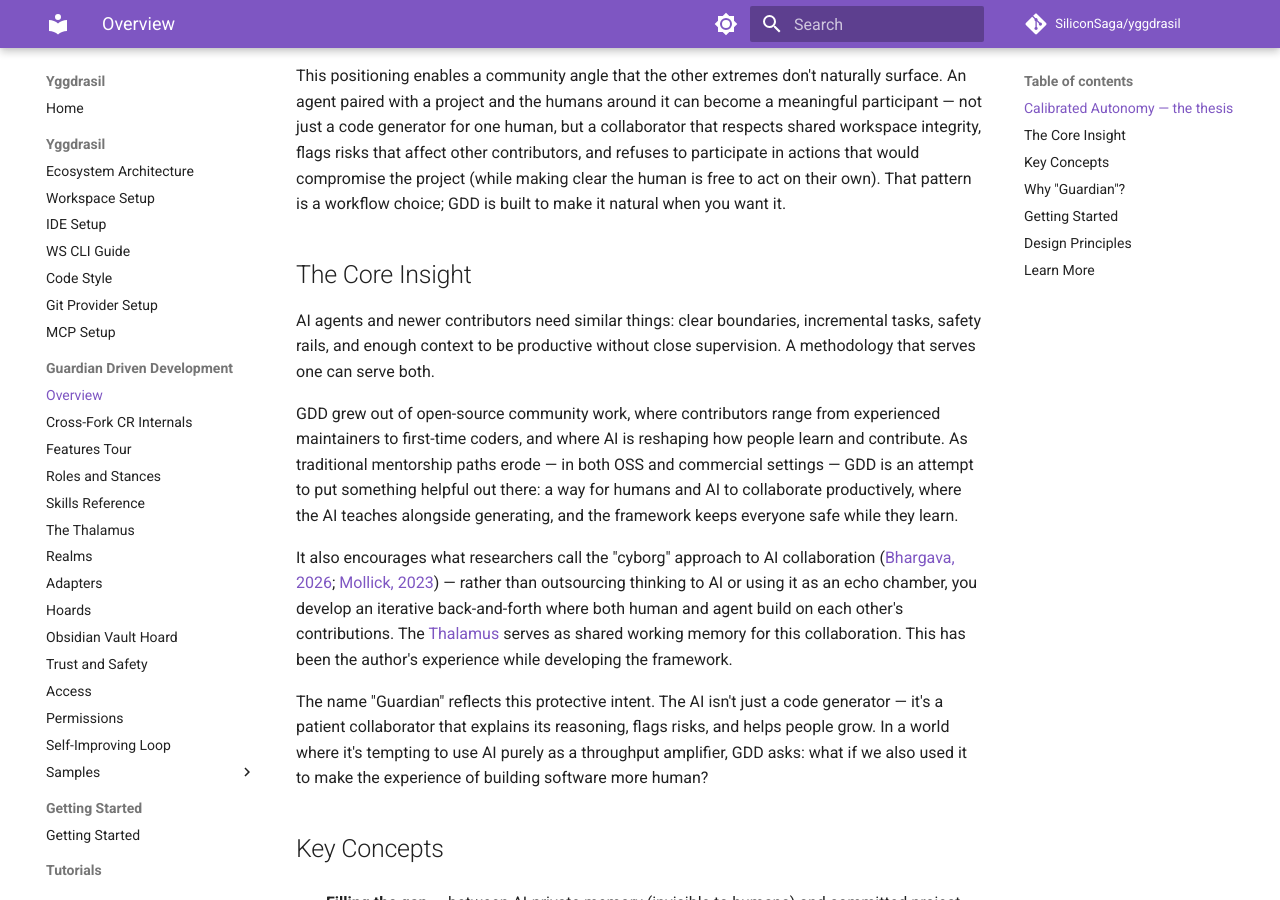
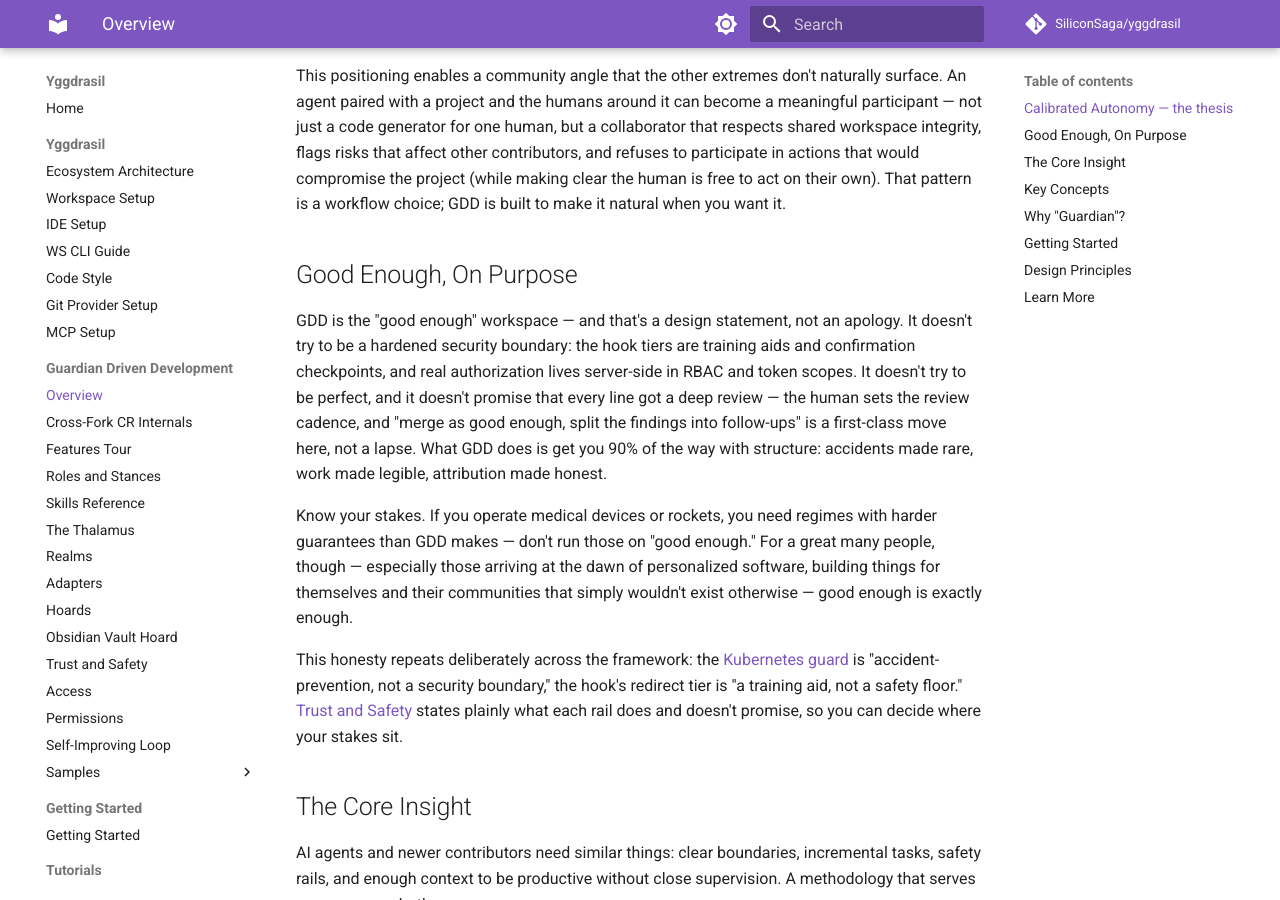
Before and after one commit to SiliconSaga/yggdrasil, an MkDocs documentation site: the page built from docs/gdd/index.md, in a window 1280 px wide and 900 px high, scrolled down 740 px. Built offline with MkDocs 1.6.1 and Material for MkDocs 9.7.7, drawn with Linux system fonts in a browser that asks for light colours; comment, search, counter and statistics services are not loaded.

Commit message:
docs(gdd): name the good-enough posture as a first-class design statement
The docs already expressed this posture piecewise — the k8s guard is "accident-prevention, not a security boundary," the redirect tier is "a training aid, not a safety floor," merge-as-good-enough is a celebrated workflow — but no page named the pattern, leaving readers to induce it.

The GDD index now carries a "Good Enough, On Purpose" section right after the Calibrated Autonomy thesis: GDD doesn't try to be a hardened boundary, a perfection machine, or an everything-deeply-reviewed regime; it gets you 90% of the way with structure that makes accidents rare, work legible, and attribution honest. It says plainly who that is and isn't for (not medical devices or rockets; exactly right for the dawn of personalized software). Trust and Safety gets a matching intro note so the reader most in need of the honesty — someone assessing the rails — sees what each one does and doesn't promise.

Co-Authored-By: Claude Fable 5 <noreply@anthropic.com>

```diff
--- a/docs/gdd/index.md
+++ b/docs/gdd/index.md
@@ -9,6 +9,14 @@ GDD sits deliberately in the middle of the AI-collaboration spectrum. On one end
 What it tunes for is the middle band: software you intend to maintain, learn from while building, and grow with — your code, your agent, and (when you have one) your community evolving together. The human stays involved at a regular cadence — not every commit (the agent often increments through several before a review pause), but every PR title and merge decision is a deliberate human call; pushes to topic branches are often comfortable to auto-approve once the workflow's familiar. The [PreToolUse hook](agent-training.md), the `ws orient` discovery surface, and the wrapper-first reflex contract together support this rhythm — the structural reason a human and an agent can stay in sync without ceremony getting in the way.
 
 This positioning enables a community angle that the other extremes don't naturally surface. An agent paired with a project and the humans around it can become a meaningful participant — not just a code generator for one human, but a collaborator that respects shared workspace integrity, flags risks that affect other contributors, and refuses to participate in actions that would compromise the project (while making clear the human is free to act on their own). That pattern is a workflow choice; GDD is built to make it natural when you want it.
+
+## Good Enough, On Purpose
+
+GDD is the "good enough" workspace — and that's a design statement, not an apology. It doesn't try to be a hardened security boundary: the hook tiers are training aids and confirmation checkpoints, and real authorization lives server-side in RBAC and token scopes. It doesn't try to be perfect, and it doesn't promise that every line got a deep review — the human sets the review cadence, and "merge as good enough, split the findings into follow-ups" is a first-class move here, not a lapse. What GDD does is get you 90% of the way with structure: accidents made rare, work made legible, attribution made honest.
+
+Know your stakes. If you operate medical devices or rockets, you need regimes with harder guarantees than GDD makes — don't run those on "good enough." For a great many people, though — especially those arriving at the dawn of personalized software, building things for themselves and their communities that simply wouldn't exist otherwise — good enough is exactly enough.
+
+This honesty repeats deliberately across the framework: the [Kubernetes guard](features.md#kubernetes-practice-guard--ws-k8s) is "accident-prevention, not a security boundary," the hook's redirect tier is "a training aid, not a safety floor." [Trust and Safety](trust-and-safety.md) states plainly what each rail does and doesn't promise, so you can decide where your stakes sit.
 
 ## The Core Insight
 
```
Also changed, not shown: docs/gdd/trust-and-safety.md (+2 -0 lines).
